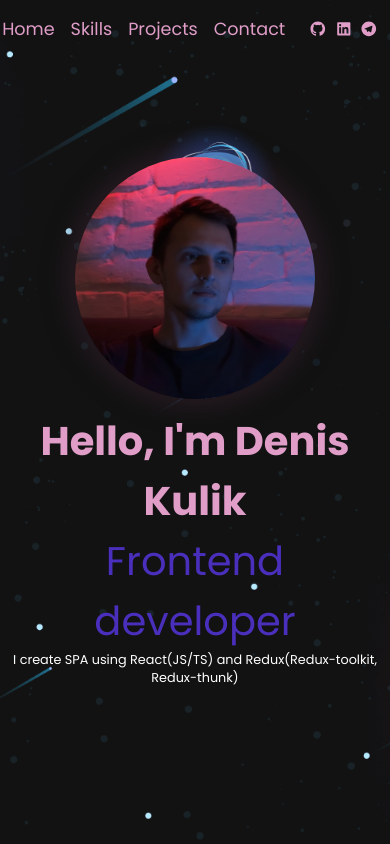
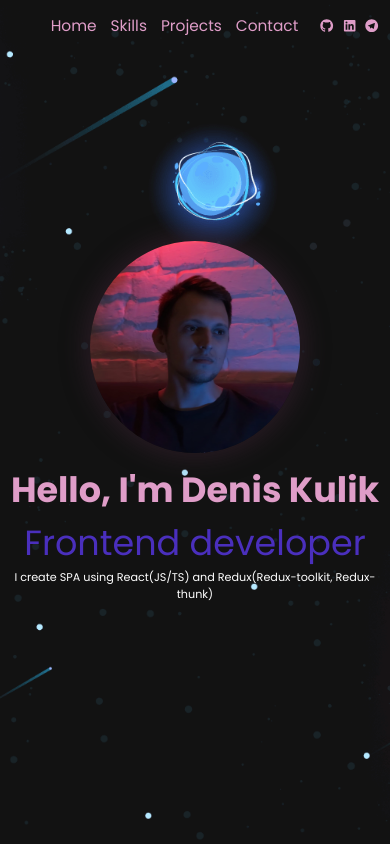
Before and after one commit to DenisKulik/frontend-developer-portfolio, a React (Vite) app: page / in a window 390 px wide. Shown: the top 844 px of the page. Built offline with nearby package versions, Linux system fonts and the light colour scheme.

Commit message:
add global media queries

```diff
--- a/src/GlobalStyles.ts
+++ b/src/GlobalStyles.ts
@@ -11,7 +11,7 @@ export const theme = {
     media: {
         large: '(max-width: 1200px)',
         medium: '(max-width: 900px)',
-        small: '(max-width: 900px)',
+        small: '(max-width: 600px)',
     }
 };
 
@@ -33,7 +33,15 @@ export const Global = createGlobalStyle`
     font-size: 62.5%; // 1 rem = 10px
 
     @media ${props => props.theme.media.large} {
+      font-size: 56.25%; // 1 rem = 9px
+    }
+
+    @media ${props => props.theme.media.medium} {
       font-size: 50%; // 1 rem = 8px
+    }
+
+    @media ${props => props.theme.media.small} {
+      font-size: 43.75%; // 1 rem = 7px
     }
   }
 `;
```
